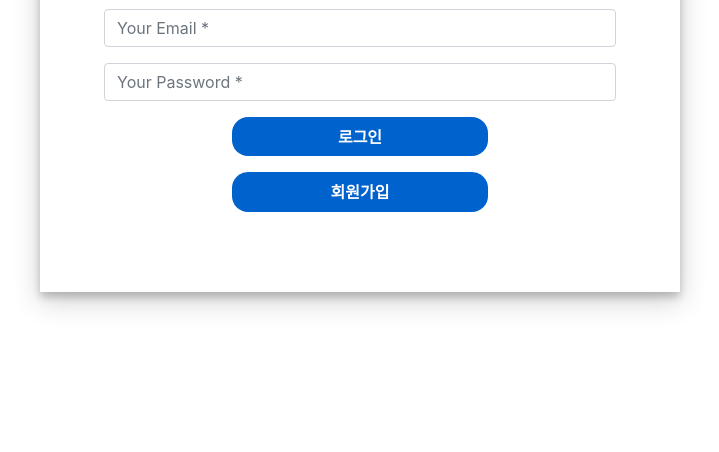
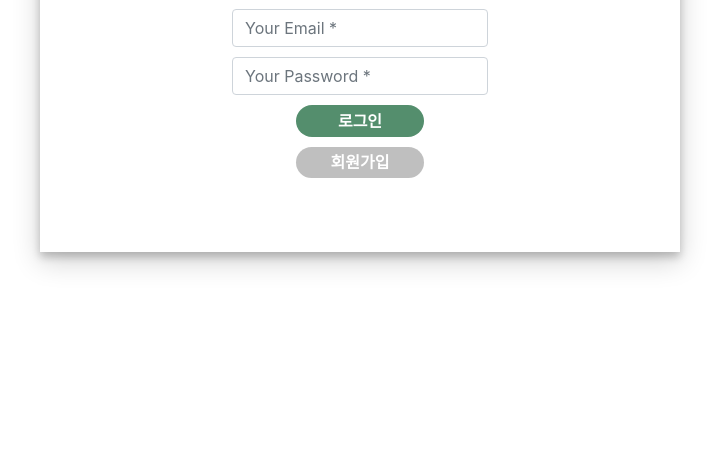
Before and after one commit to SWJungle4thWeek00/jgself, a Flask app: page /login in a window 1280 px wide. Shown: the part 335-787 px from the top of the page, without its empty margins (280-999 px from the left). Run offline with Flask 2, Linux system fonts and the light colour scheme; some web fonts are replaced.

Commit message:
login(03.29)

```diff
--- a/templates/login.html
+++ b/templates/login.html
@@ -32,23 +32,9 @@
             height: 180px;
         }
 
-        /* .loginImg {
-            position: relative;
-        } */
-
         div {
             margin-top: 10px;
         }
-
-        #all {
-            width: 350px;
-            margin: 10px auto;
-            position: absolute;
-            top: 40%;
-            left: 50%;
-            transform: translate(-50%, -50%);
-        }
-
 
         #new {
             position: absolute;
@@ -60,6 +46,11 @@
         .login-container {
             margin-top: 5%;
             margin-bottom: 5%;
+        }
+
+        .form-group {
+            width: 50%;
+            margin: 10px auto;
         }
 
         .login-form-1 {
@@ -88,11 +79,12 @@
         .login-form-1 .btnSubmit {
             font-weight: 600;
             color: #fff;
-            background-color: #0062cc;
+            background-color: rgb(84, 142, 109);
         }
 
-        .login-form-1 .ForgetPwd {
-            color: #0062cc;
+        .login-form-1 #enroll {
+            color: #fff;
+            background-color: rgba(112, 112, 112, 0.445);
             font-weight: 600;
             text-decoration: none;
         }
@@ -102,8 +94,8 @@
             let id = $("#idForm").val();
             let pw = $("#passwordForm").val();
 
-            if (id.length < 7 && pw.length < 7) {
-                alert('아이디 패스워드는 7자 이상으로 입력해주세요');
+            if (id.length < 1 && pw.length < 1) {
+                alert('아이디와 비밀번호를 입력해주세요');
             }
             else {
 
@@ -156,36 +148,16 @@
                     <input type="password" id="passwordForm" name="idForm" class="form-control"
                         placeholder="Your Password *" value="" />
                 </div>
+
                 <div class="form-group">
                     <input type="submit" class="btnSubmit" value="로그인" onclick="login()" />
                 </div>
                 <div class="form-group">
-                    <input type="submit" class="btnSubmit" value="회원가입" onclick="moveSignUp()" />
+                    <input type="submit" id="enroll" class="btnSubmit" value="회원가입" onclick="moveSignUp()" />
                 </div>
             </form>
         </div>
     </div>
-    <!-- <div id="all">
-        <div class="loginImg">
-            <img id="login" src="https://swjungle.net/static/image/ogimage.png" alt="login">
-        </div>
-        <div>
-            <label for="idForm">ID : </label>
-            <input type="text" id="idForm" name="idForm">
-        </div>
-        <div>
-            <label for="passwordForm">PW : </label>
-            <input type="password" id="passwordForm" name="passowrodForm">
-        </div>
-        <div>
-            <button onclick="login()" class="logiButton">
-                로그인
-            </button>
-            <button onclick="moveSignUp()" class="newUserButton">
-                회원가입
-            </button>
-        </div>
-    </div> -->
 </body>
 
 </html>
```
